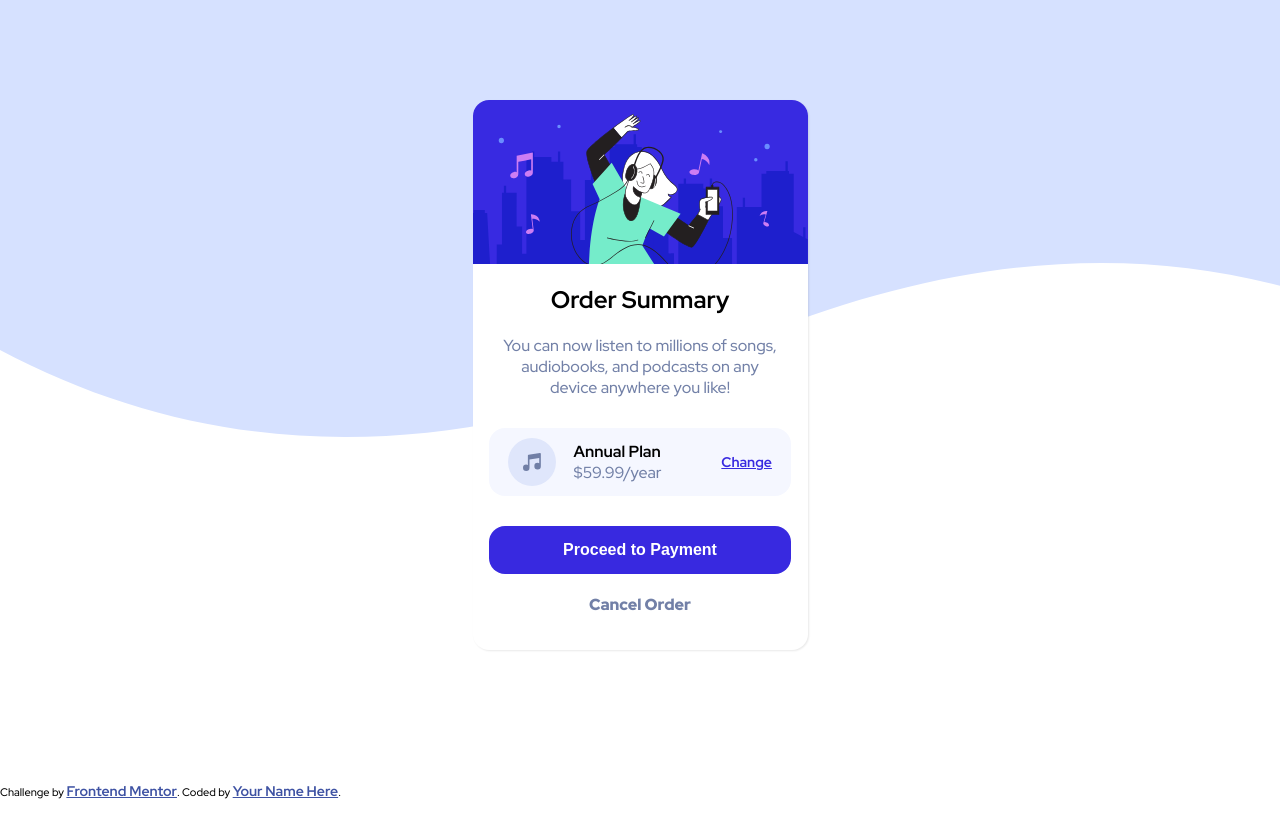
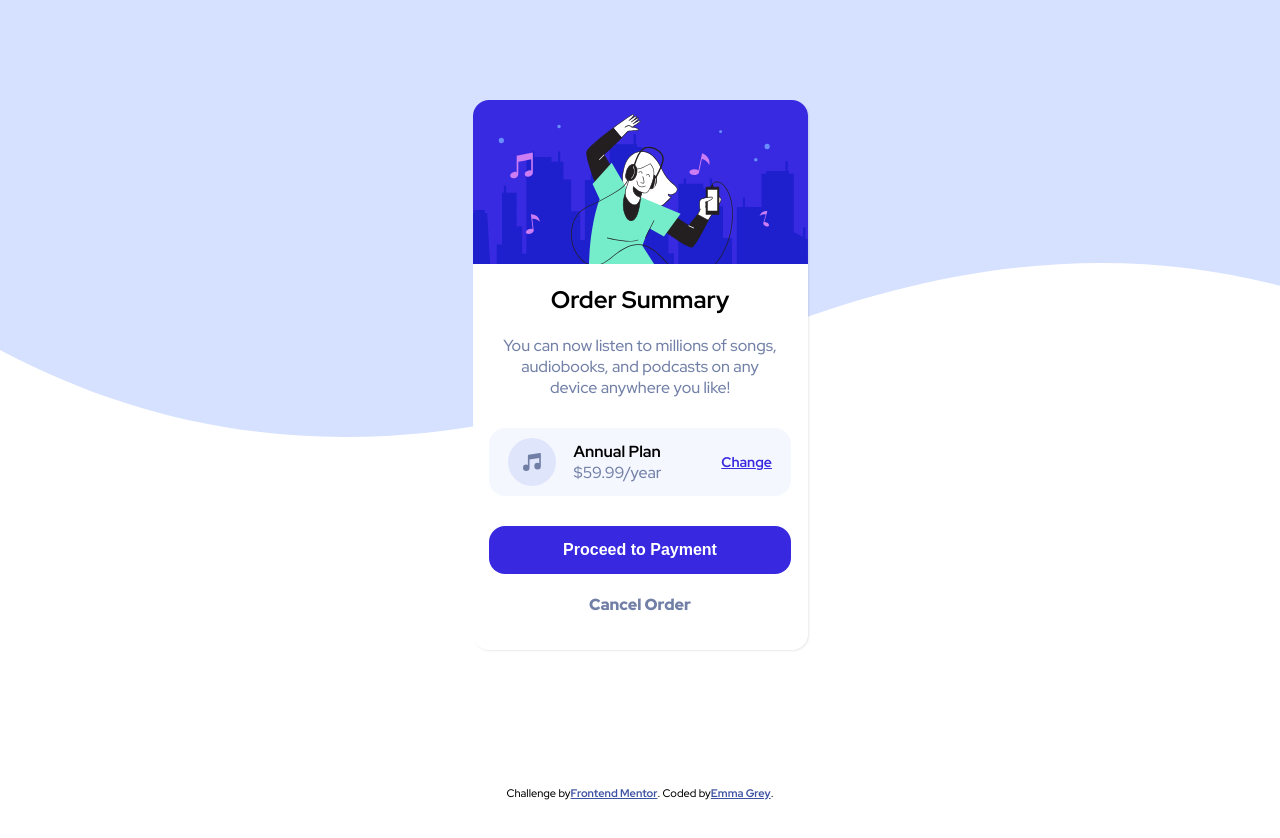
Before and after one commit to emgrey02/order-summary-component, a plain HTML site: page index.html in a window 1280 px wide. Drawn offline with Linux system fonts and the light colour scheme.

Commit message:
edit README

```diff
--- a/index.html
+++ b/index.html
@@ -42,7 +42,7 @@
 
   <footer class="attribution">
     Challenge by <a href="https://www.frontendmentor.io?ref=challenge" target="_blank">Frontend Mentor</a>.
-    Coded by <a href="#">Your Name Here</a>.
+    Coded by <a href="#">Emma Grey</a>.
   </footer>
 </body>
 </html>
--- a/style.css
+++ b/style.css
@@ -132,8 +132,15 @@ button:hover {
 
 footer {
   position: absolute;
+  width: 100%;
+  display: flex;
+  justify-content: center;
   bottom: 0;
   text-align: center;
+}
+
+footer a {
+  font-size: 11px;
 }
 
 @media (min-width: 375px) {
```
Also changed, not shown: images/order-component-screenshot.png (added), 1 other file.
